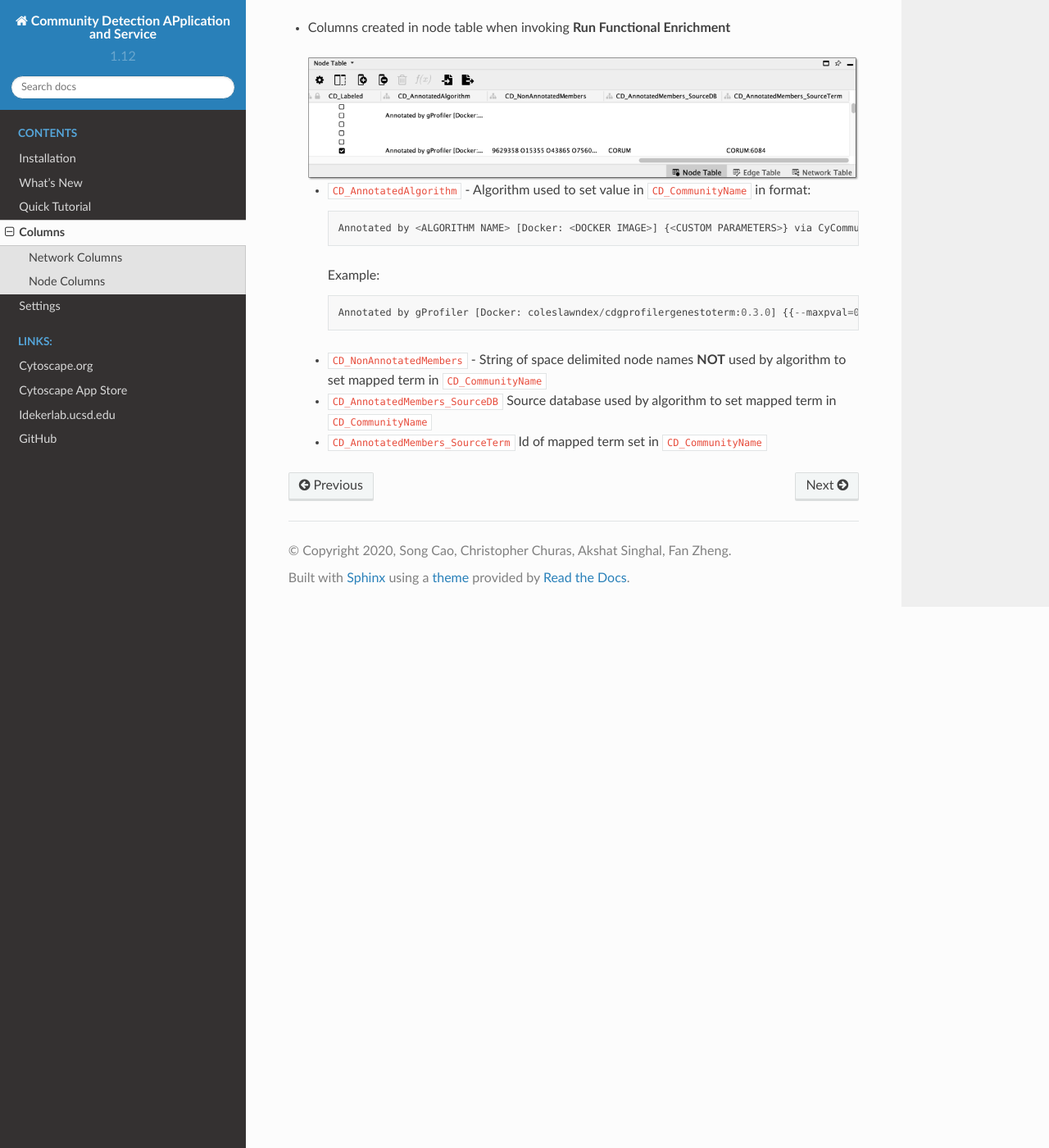
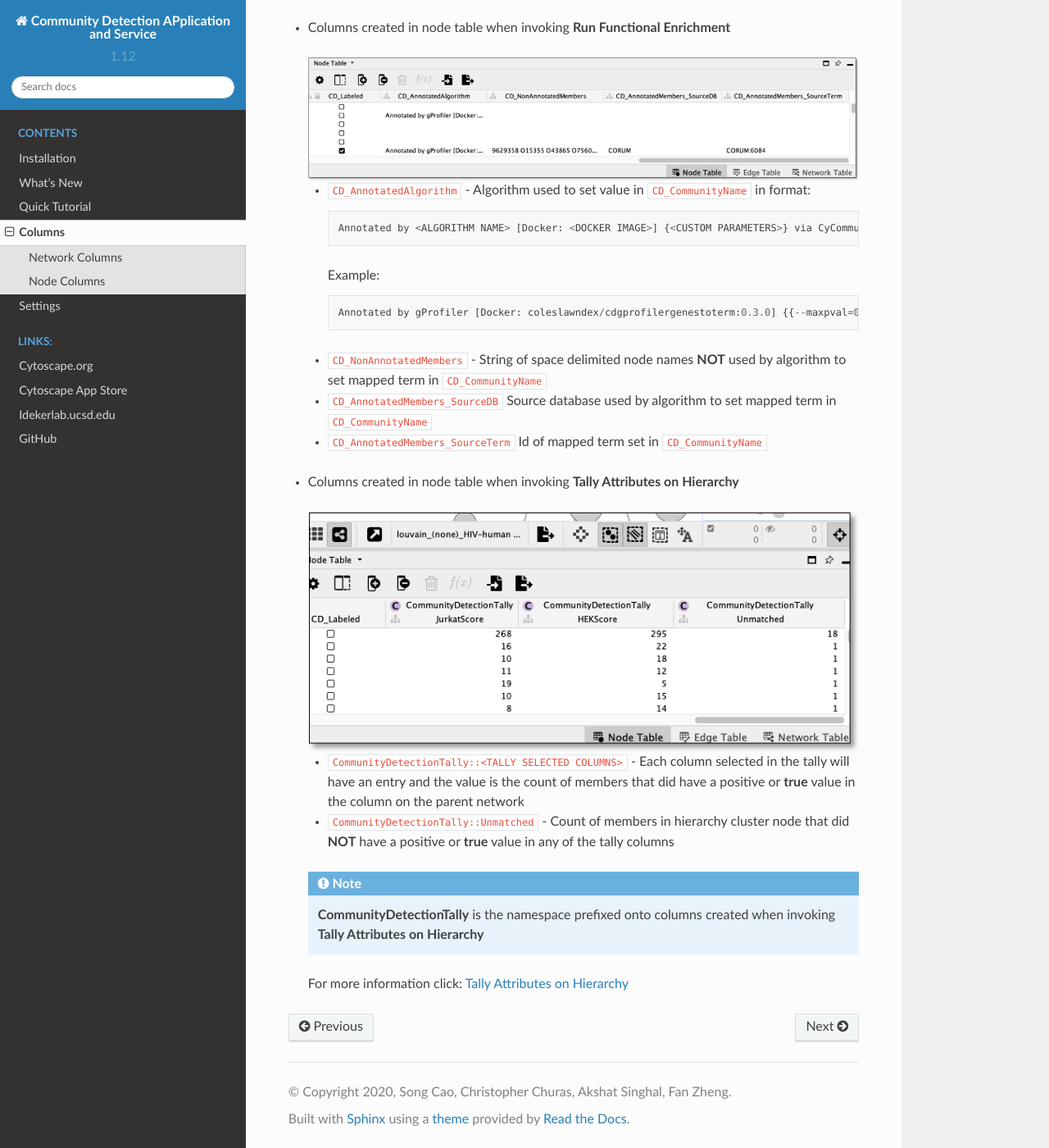
Before and after one commit to cytoscape/cy-community-detection, a Sphinx documentation site: the page built from docs/Columns.rst, in a window 1280 px wide and 1400 px high, scrolled down 1826 px. Shown: the whole window at 82% size. Built offline with Sphinx 7.4.7 and the Read the Docs theme 2.0.0, drawn with Linux system fonts in a browser that asks for light colours.

Commit message:
added info about new Tally columns

```diff
--- a/docs/Columns.rst
+++ b/docs/Columns.rst
@@ -114,3 +114,18 @@ prefixed with ``CD_``
  * ``CD_AnnotatedMembers_SourceDB`` Source database used by algorithm to set mapped term in ``CD_CommunityName``
 
  * ``CD_AnnotatedMembers_SourceTerm`` Id of mapped term set in ``CD_CommunityName``
+
+* Columns created in node table when invoking **Tally Attributes on Hierarchy**
+
+ .. image:: images/columns/resultingtallycols.png
+   :class: with-border with-shadow
+
+ * ``CommunityDetectionTally::<TALLY SELECTED COLUMNS>`` - Each column selected in the tally will have an entry and the value is the count of members that did have a positive or **true** value in the column on the parent network
+
+ * ``CommunityDetectionTally::Unmatched`` - Count of members in hierarchy cluster node that did **NOT** have a positive or **true** value in any of the tally columns
+
+ .. note::
+
+    **CommunityDetectionTally** is the namespace prefixed onto columns created when invoking **Tally Attributes on Hierarchy**
+
+ For more information click: :ref:`Tally Attributes on Hierarchy <tally-attributes-on-hierarchy>`
```
